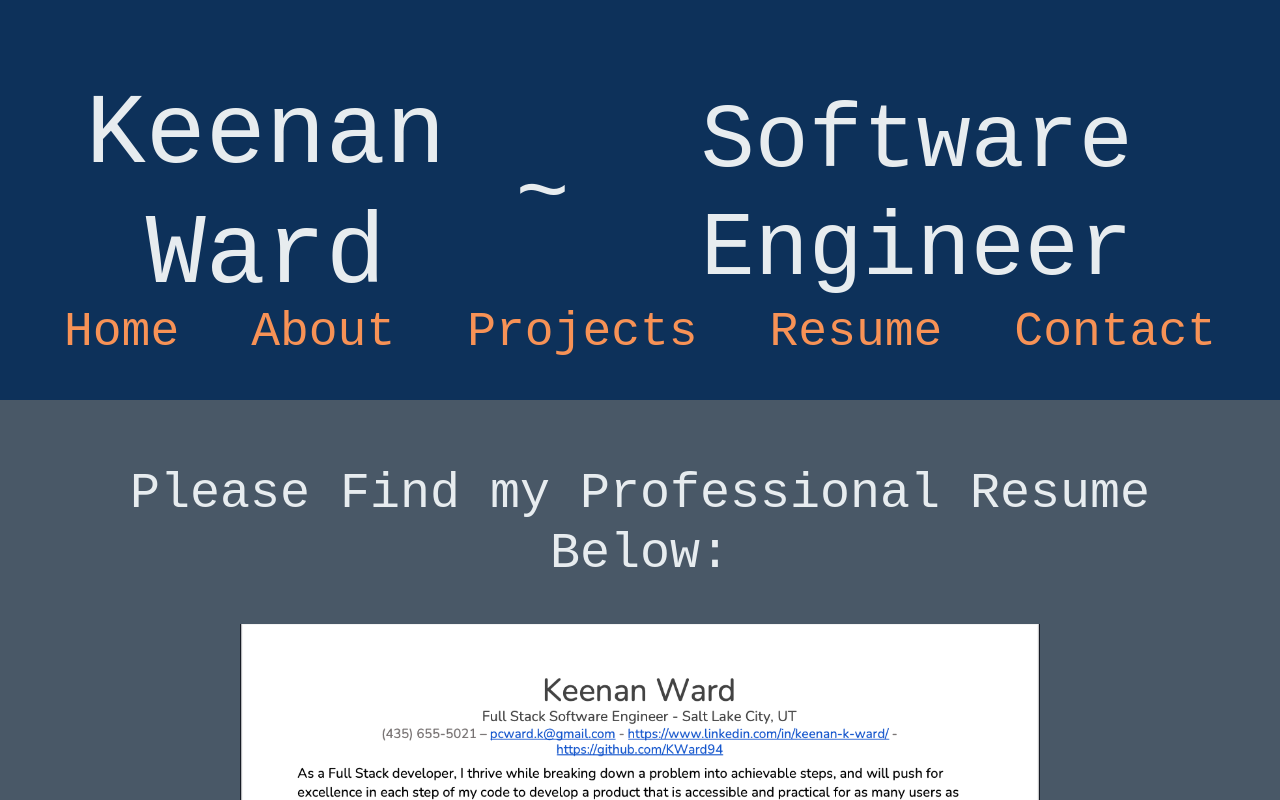
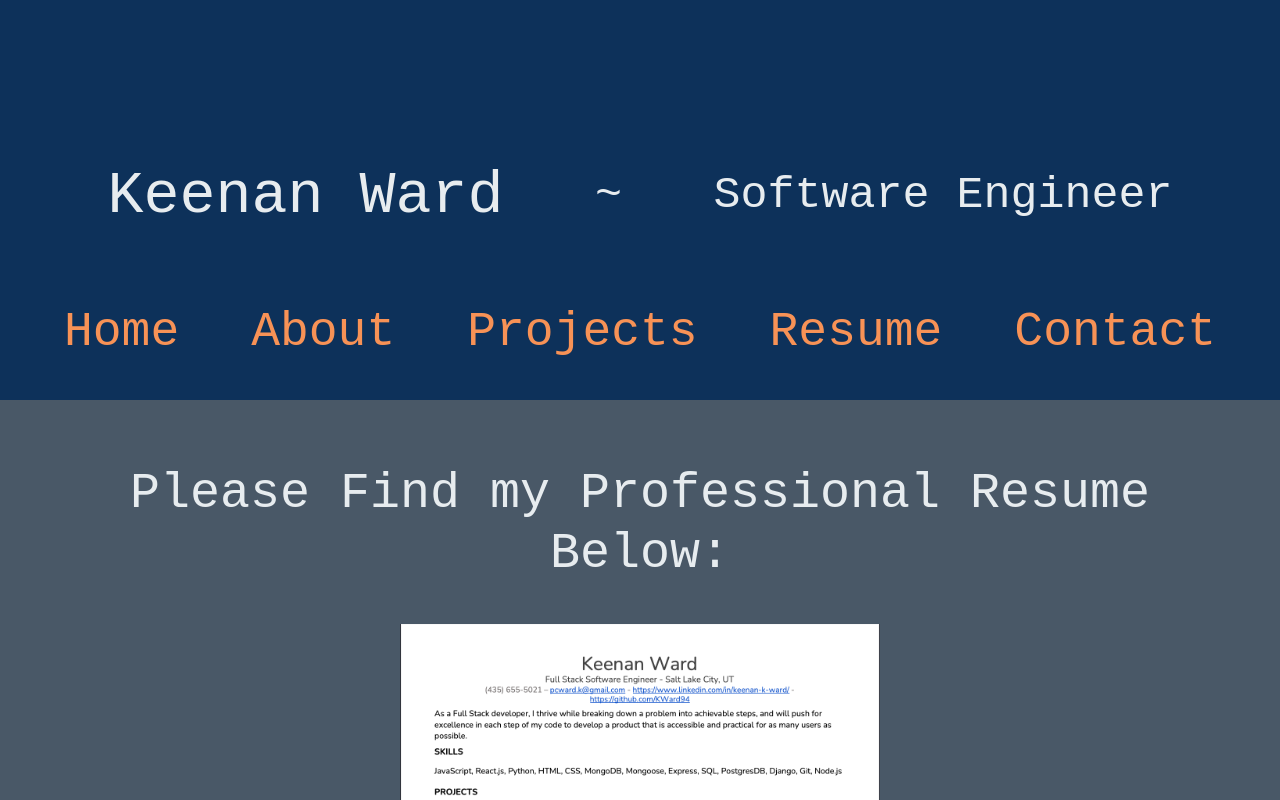
Before and after one commit to KWard94/Keenan-Ward-Portfolio, a React (Create React App) app: page /resume in a window 1280 px wide. Shown: the top 800 px of the page. Built offline with nearby package versions, Linux system fonts and the light colour scheme; the HTML template or start-up script is replaced by a standard one.

Commit message:
responsive fix

```diff
--- a/src/App.css
+++ b/src/App.css
@@ -237,6 +237,7 @@
 #card-title {
   padding-top: 1rem;
 }
+
 @media only screen and (min-width: 500px) {
   .homepage {
     height: 60rem;
@@ -613,6 +614,7 @@
     height: 60rem;
   }
 }
+
 @media only screen and (max-width: 280px) {
   .home-text {
     width: 17.5rem;
@@ -662,3 +664,30 @@
     height: 70rem;
   }
 }
+
+@media only screen and (min-width: 601px) {
+  .projects {
+    height: 310rem;
+  }
+  #my-name {
+    font-size: 60px;
+  }
+  .header-name {
+    font-size: 45px;
+  }
+  .homepage {
+    height: 100rem;
+  }
+  .about {
+    height: 170rem;
+  }
+  #resume-img {
+    width: 30rem;
+  }
+  .resume {
+    height: 70rem;
+  }
+  .contact {
+    height: 100rem;
+  }
+}
```
